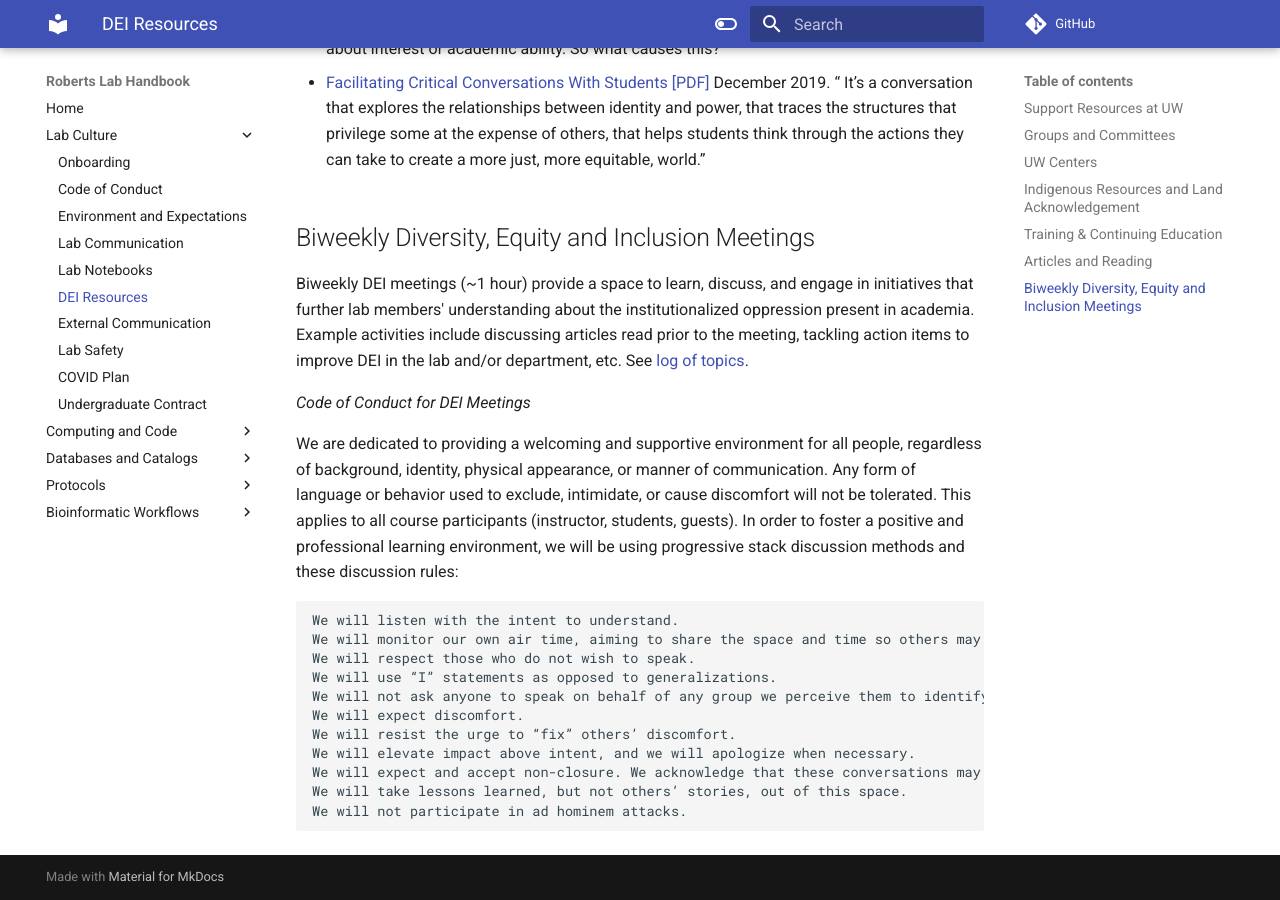
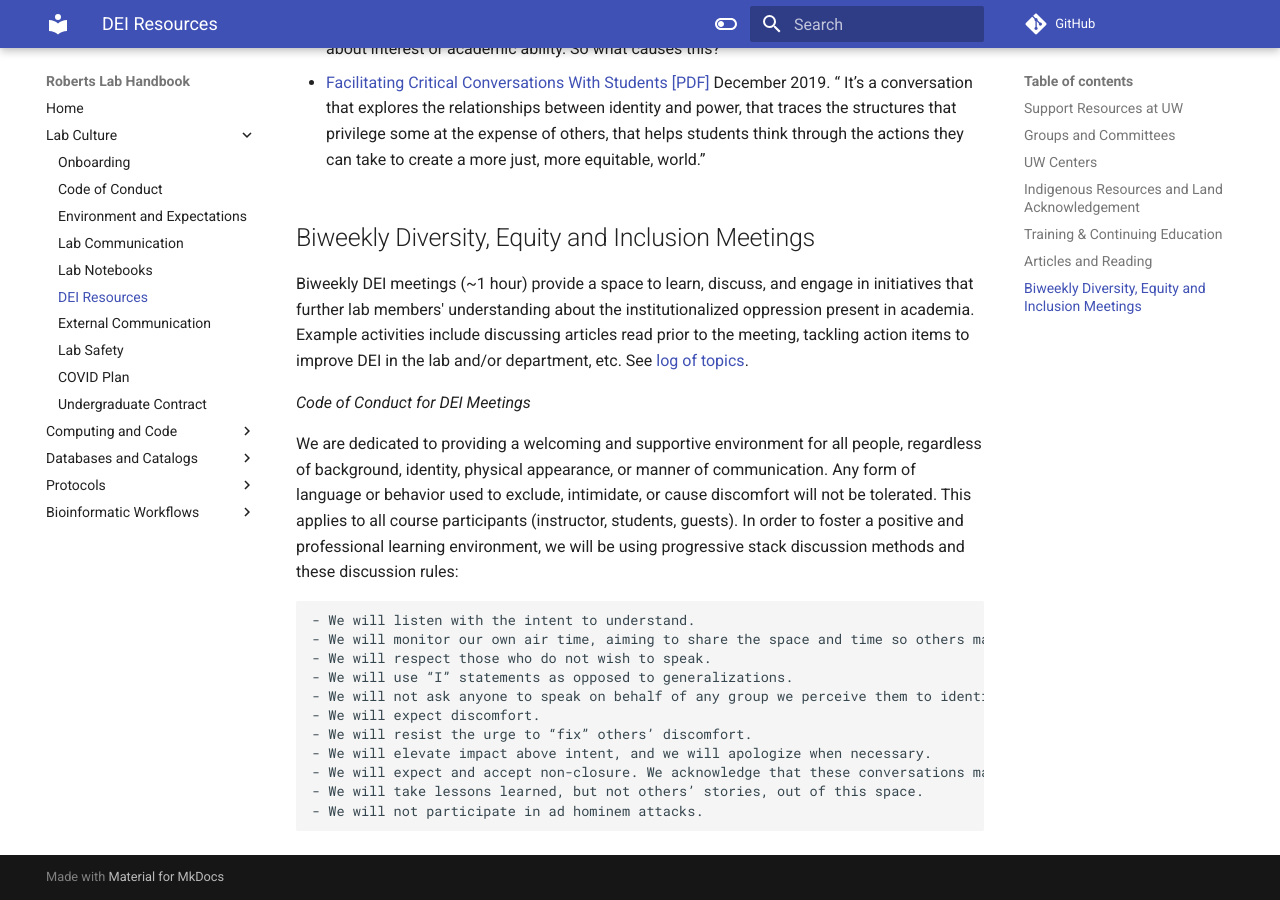
Before and after one commit to RobertsLab/resources, an MkDocs documentation site: the page built from docs/DEI-Resources.md, in a window 1280 px wide and 900 px high, scrolled down 2617 px. Built offline with MkDocs 1.6.1 and Material for MkDocs 9.7.7, drawn with Linux system fonts in a browser that asks for light colours; comment, search, counter and statistics services are not loaded.

````diff
--- a/docs/DEI-Resources.md
+++ b/docs/DEI-Resources.md
@@ -85,15 +85,15 @@ _Code of Conduct for DEI Meetings_
 
 We are dedicated to providing a welcoming and supportive environment for all people, regardless of background, identity, physical appearance, or manner of communication. Any form of language or behavior used to exclude, intimidate, or cause discomfort will not be tolerated. This applies to all course participants (instructor, students, guests). In order to foster a positive and professional learning environment, we will be using progressive stack discussion methods and these discussion rules:
 ```
-We will listen with the intent to understand.
-We will monitor our own air time, aiming to share the space and time so others may participate as well.
-We will respect those who do not wish to speak.
-We will use “I” statements as opposed to generalizations.
-We will not ask anyone to speak on behalf of any group we perceive them to identify with, or that they self-identify with.
-We will expect discomfort.
-We will resist the urge to “fix” others’ discomfort.
-We will elevate impact above intent, and we will apologize when necessary.
-We will expect and accept non-closure. We acknowledge that these conversations may not be resolved in a single meeting.
-We will take lessons learned, but not others’ stories, out of this space.
-We will not participate in ad hominem attacks.
+- We will listen with the intent to understand.
+- We will monitor our own air time, aiming to share the space and time so others may participate as well.
+- We will respect those who do not wish to speak.
+- We will use “I” statements as opposed to generalizations.
+- We will not ask anyone to speak on behalf of any group we perceive them to identify with, or that they self-identify with.
+- We will expect discomfort.
+- We will resist the urge to “fix” others’ discomfort.
+- We will elevate impact above intent, and we will apologize when necessary.
+- We will expect and accept non-closure. We acknowledge that these conversations may not be resolved in a single meeting.
+- We will take lessons learned, but not others’ stories, out of this space.
+- We will not participate in ad hominem attacks.
 ```
````
